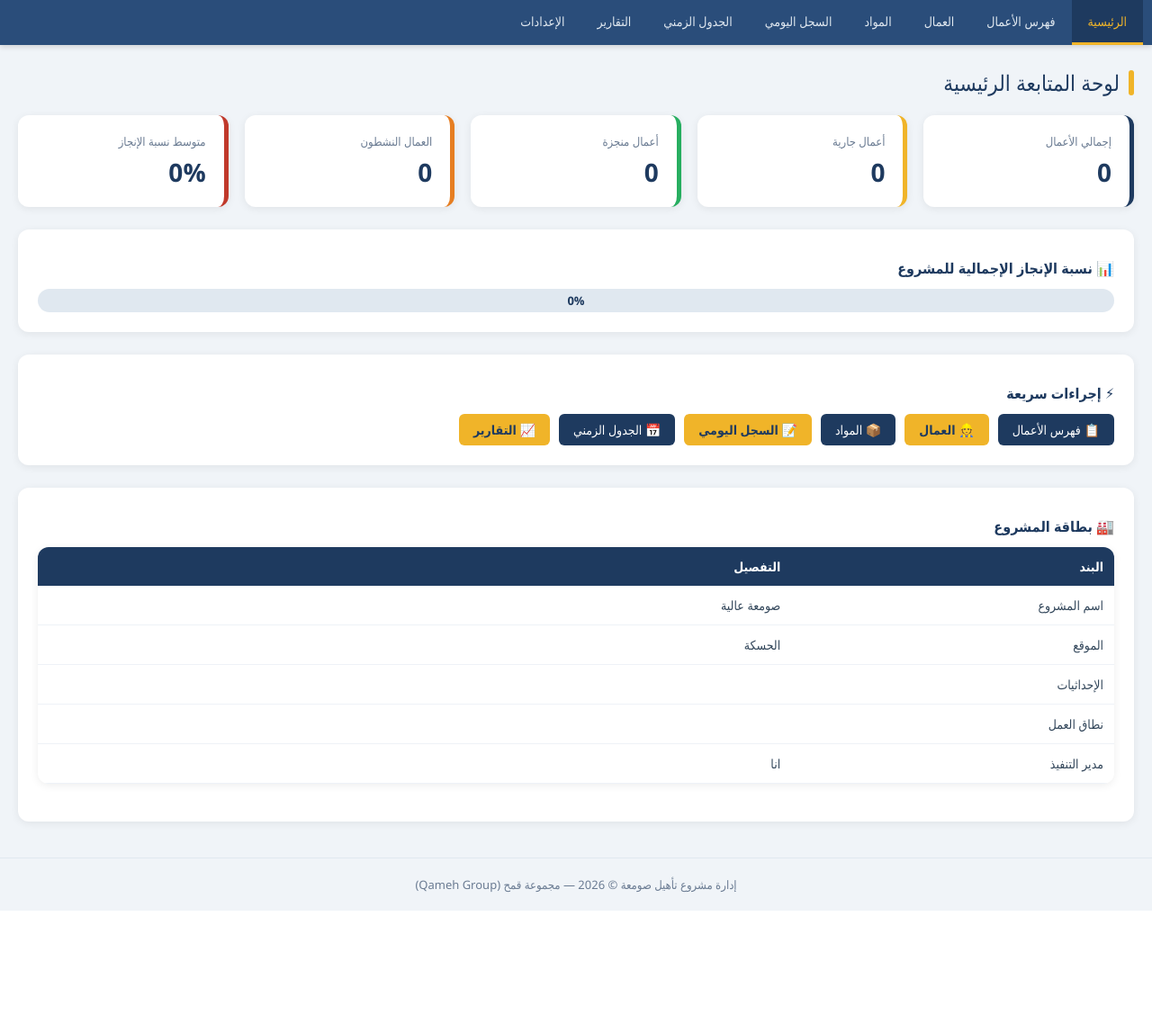
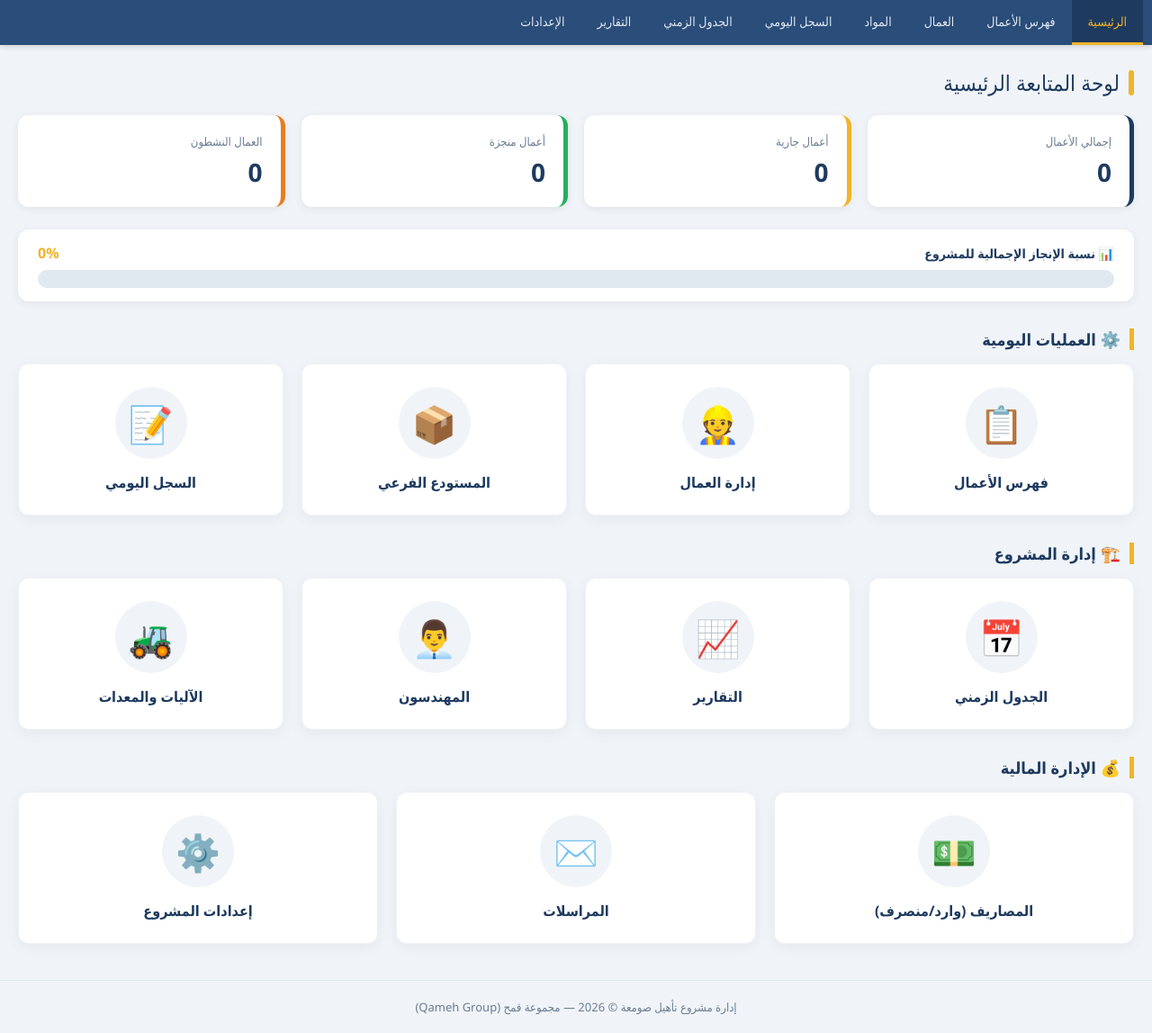
Before and after one commit to mahmodkhalil/silos-maintenance, a Flask app: page / in a window 1280 px wide. Shown: the part 65-1213 px from the top of the page at 90% size. Before the commit the page ends 1077 px from the top, so only its background shows below. Run offline with Flask 3, Linux system fonts and the light colour scheme; the visitor is signed in with stand-in values (Sample User, id 1); data comes from the database, SQL or seed files in the repository; data that the repository does not hold is empty.

Commit message:
Update index.html for improved layout and styles
Refactor the index.html template to enhance layout and styling.

```diff
--- a/templates/index.html
+++ b/templates/index.html
@@ -4,95 +4,155 @@
 
 {% block content %}
 
+<style>
+    /* تصميم أيقونات الواجهة الرئيسية */
+    .dashboard-grid {
+        display: grid;
+        grid-template-columns: repeat(auto-fit, minmax(200px, 1fr));
+        gap: 20px;
+        margin-bottom: 30px;
+    }
+    .dash-item {
+        background: white;
+        border-radius: 12px;
+        padding: 25px 15px;
+        text-align: center;
+        box-shadow: 0 4px 15px rgba(0,0,0,0.05);
+        transition: 0.3s;
+        text-decoration: none;
+        color: #1e3a5f;
+        border: 1px solid #eef2f7;
+        display: flex;
+        flex-direction: column;
+        align-items: center;
+        justify-content: center;
+    }
+    .dash-item:hover {
+        transform: translateY(-5px);
+        box-shadow: 0 8px 25px rgba(0,0,0,0.1);
+        border-color: #f0b429;
+        background: #f8fafc;
+    }
+    .dash-icon {
+        font-size: 40px;
+        margin-bottom: 15px;
+        background: #f0f4f8;
+        width: 80px;
+        height: 80px;
+        display: flex;
+        align-items: center;
+        justify-content: center;
+        border-radius: 50%;
+        color: #1e3a5f;
+    }
+    .dash-item:hover .dash-icon {
+        background: #f0b429;
+        color: #1e3a5f;
+    }
+    .dash-title {
+        font-size: 16px;
+        font-weight: bold;
+    }
+    .section-title {
+        font-size: 18px;
+        font-weight: bold;
+        color: #1e3a5f;
+        margin: 30px 0 15px;
+        border-right: 5px solid #f0b429;
+        padding-right: 10px;
+    }
+</style>
+
 <div class="page-title">لوحة المتابعة الرئيسية</div>
 
-<!-- ===== بطاقات الإحصائيات ===== -->
+<!-- ===== 1. الإحصائيات السريعة ===== -->
 <div class="cards">
     <div class="card">
         <div class="label">إجمالي الأعمال</div>
         <div class="value">{{ total_works }}</div>
     </div>
-
     <div class="card gold">
         <div class="label">أعمال جارية</div>
         <div class="value">{{ active_works }}</div>
     </div>
-
     <div class="card green">
         <div class="label">أعمال منجزة</div>
         <div class="value">{{ done_works }}</div>
     </div>
-
     <div class="card orange">
         <div class="label">العمال النشطون</div>
         <div class="value">{{ total_workers }}</div>
     </div>
+</div>
 
-    <div class="card red">
-        <div class="label">متوسط نسبة الإنجاز</div>
-        <div class="value">{{ avg_progress }}%</div>
+<!-- شريط التقدم العام -->
+<div class="form-box" style="padding: 15px 22px;">
+    <div style="display: flex; justify-content: space-between; align-items: center; margin-bottom: 8px;">
+        <span style="font-weight: bold; font-size: 14px;">📊 نسبة الإنجاز الإجمالية للمشروع</span>
+        <span style="font-weight: bold; color: #f0b429; font-size: 16px;">{{ avg_progress }}%</span>
+    </div>
+    <div class="progress-bar" style="height:20px;">
+        <div class="progress-fill" style="width: {{ avg_progress }}%;"></div>
     </div>
 </div>
 
-<!-- ===== شريط تقدم عام ===== -->
-<div class="form-box">
-    <div class="sub-title" style="font-size:16px; margin-bottom:12px;">
-        📊 نسبة الإنجاز الإجمالية للمشروع
-    </div>
-    <div class="progress-bar" style="height:26px;">
-        <div class="progress-fill" style="width: {{ avg_progress }}%;"></div>
-        <div class="progress-text" style="line-height:26px; font-size:13px;">
-            {{ avg_progress }}%
-        </div>
-    </div>
+<!-- ===== 2. الأقسام الرئيسية (الأيقونات) ===== -->
+
+<div class="section-title">⚙️ العمليات اليومية</div>
+<div class="dashboard-grid">
+    <a href="{{ url_for('works') }}" class="dash-item">
+        <div class="dash-icon">📋</div>
+        <div class="dash-title">فهرس الأعمال</div>
+    </a>
+    <a href="{{ url_for('workers') }}" class="dash-item">
+        <div class="dash-icon">👷</div>
+        <div class="dash-title">إدارة العمال</div>
+    </a>
+    <a href="{{ url_for('materials') }}" class="dash-item">
+        <div class="dash-icon">📦</div>
+        <div class="dash-title">المستودع الفرعي</div>
+    </a>
+    <a href="{{ url_for('daily_log') }}" class="dash-item">
+        <div class="dash-icon">📝</div>
+        <div class="dash-title">السجل اليومي</div>
+    </a>
 </div>
 
-<!-- ===== روابط سريعة ===== -->
-<div class="form-box">
-    <div class="sub-title" style="font-size:16px; margin-bottom:12px;">
-        ⚡ إجراءات سريعة
-    </div>
-    <div style="display:flex; flex-wrap:wrap; gap:10px;">
-        <a href="{{ url_for('works') }}" class="btn btn-primary">📋 فهرس الأعمال</a>
-        <a href="{{ url_for('workers') }}" class="btn btn-gold">👷 العمال</a>
-        <a href="{{ url_for('materials') }}" class="btn btn-primary">📦 المواد</a>
-        <a href="{{ url_for('daily_log') }}" class="btn btn-gold">📝 السجل اليومي</a>
-        <a href="{{ url_for('schedule') }}" class="btn btn-primary">📅 الجدول الزمني</a>
-        <a href="{{ url_for('reports') }}" class="btn btn-gold">📈 التقارير</a>
-    </div>
+<div class="section-title">🏗️ إدارة المشروع</div>
+<div class="dashboard-grid">
+    <a href="{{ url_for('schedule') }}" class="dash-item">
+        <div class="dash-icon">📅</div>
+        <div class="dash-title">الجدول الزمني</div>
+    </a>
+    <a href="{{ url_for('reports') }}" class="dash-item">
+        <div class="dash-icon">📈</div>
+        <div class="dash-title">التقارير</div>
+    </a>
+    <!-- أقسام مقترحة للمستقبل -->
+    <a href="#" class="dash-item" onclick="alert('قسم المهندسين قيد الإنشاء'); return false;">
+        <div class="dash-icon">👨‍💼</div>
+        <div class="dash-title">المهندسون</div>
+    </a>
+    <a href="#" class="dash-item" onclick="alert('قسم الآليات قيد الإنشاء'); return false;">
+        <div class="dash-icon">🚜</div>
+        <div class="dash-title">الآليات والمعدات</div>
+    </a>
 </div>
 
-<!-- ===== بطاقة المشروع (تقرأ من الإعدادات) ===== -->
-<div class="form-box">
-    <div class="sub-title" style="font-size:16px; margin-bottom:12px;">
-        🏭 بطاقة المشروع
-    </div>
-    <table>
-        <tr>
-            <th style="width:30%;">البند</th>
-            <th>التفصيل</th>
-        </tr>
-        <tr>
-            <td>اسم المشروع</td>
-            <td>{{ project_settings.project_name if project_settings else 'إعادة تأهيل صوامع العالية بشكل كامل' }}</td>
-        </tr>
-        <tr>
-            <td>الموقع</td>
-            <td>{{ project_settings.location if project_settings else 'طريق M4 — قرب قرية الحويش، تل تمر، محافظة الحسكة' }}</td>
-        </tr>
-        <tr>
-            <td>الإحداثيات</td>
-            <td>{{ project_settings.coordinates if project_settings else '36.5958735, 40.107007' }}</td>
-        </tr>
-        <tr>
-            <td>نطاق العمل</td>
-            <td>{{ project_settings.scope if project_settings else 'أعمال مدنية + معدنية + كهروميكانيك + تشغيل تجريبي' }}</td>
-        </tr>
-        <tr>
-            <td>مدير التنفيذ</td>
-            <td>{{ project_settings.manager if project_settings else '—' }}</td>
-        </tr>
-    </table>
+<div class="section-title">💰 الإدارة المالية</div>
+<div class="dashboard-grid">
+    <a href="#" class="dash-item" onclick="alert('قسم المصاريف قيد الإنشاء'); return false;">
+        <div class="dash-icon">💵</div>
+        <div class="dash-title">المصاريف (وارد/منصرف)</div>
+    </a>
+    <a href="#" class="dash-item" onclick="alert('قسم المراسلات قيد الإنشاء'); return false;">
+        <div class="dash-icon">✉️</div>
+        <div class="dash-title">المراسلات</div>
+    </a>
+    <a href="{{ url_for('settings') }}" class="dash-item">
+        <div class="dash-icon">⚙️</div>
+        <div class="dash-title">إعدادات المشروع</div>
+    </a>
 </div>
 
 {% endblock %}
```
